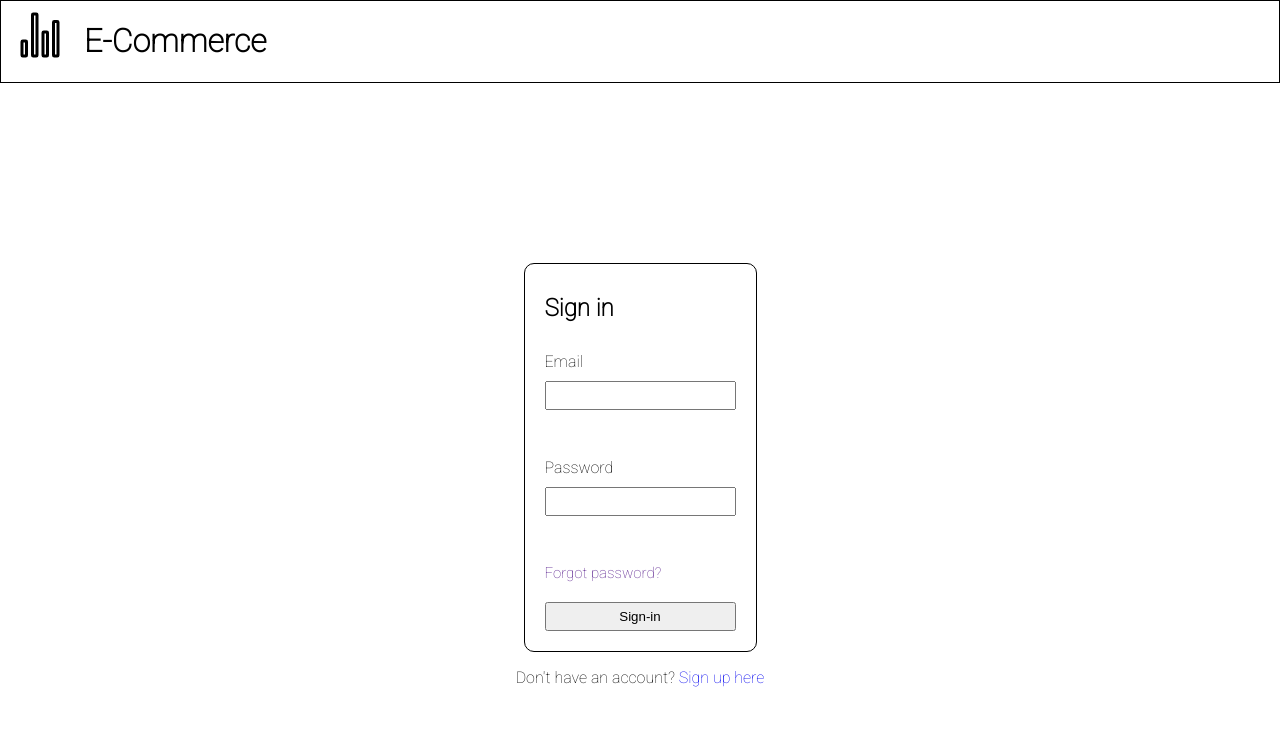
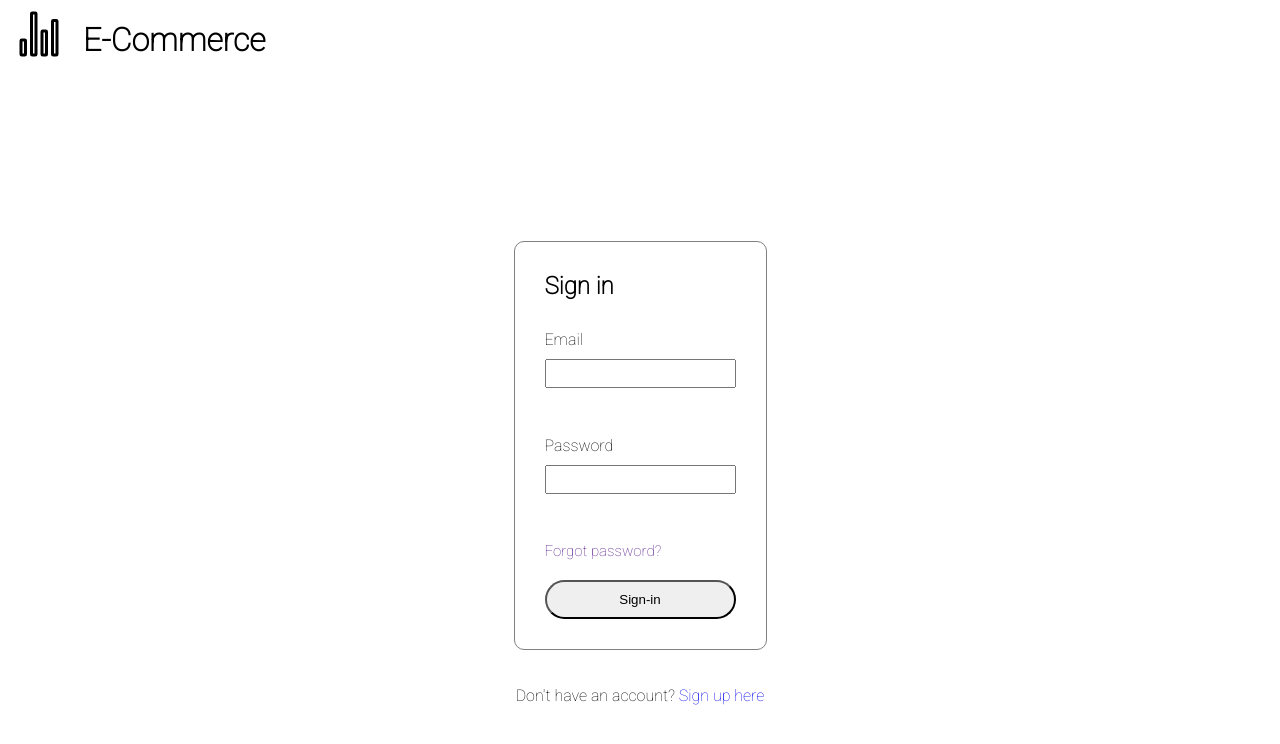
Before and after one commit to Kunari45/e-commerce-project, a plain HTML site: page index.html in a window 1280 px wide. Drawn offline with Linux system fonts and the light colour scheme; a web font is replaced by a local one.

Commit message:
Minor CSS Changes to button

```diff
--- a/index.html
+++ b/index.html
@@ -22,11 +22,11 @@
                     <label for="pwd">Password</label>
                     <input type="password" name="pwd" id="pwd"><br><br>
                     <a href="" id="forgot-pwd">Forgot password?</a>
-                    <input type="submit" value="Sign-in" style="margin-bottom: 10px;">
+                    <input class="login-button" type="submit" value="Sign-in">
                 </form>
             </div>
         </div>
-        <p style="text-align: center;">Don't have an account? <a href="#">Sign up here</a></p>
+        <p class="sign-up">Don't have an account? <a href="#">Sign up here</a></p>
     </div>
 </body>
 </html>
--- a/styles.css
+++ b/styles.css
@@ -23,7 +23,6 @@ a {
 .heading {
     display: flex;
     padding-left: 15px;
-    border: 1px solid black;
 }
 
 .logo {
@@ -45,8 +44,8 @@ h3 {
 }
 
 .login-section {
-    border: 1px solid black;
-    padding: 10px 20px 10px 20px;
+    border: 1px solid Grey;
+    padding: 10px 30px 10px 30px;
     border-radius: 10px;
 }
 
@@ -69,3 +68,16 @@ input {
     padding-bottom: 10px;
     font-size: 15px;
 }
+
+.login-button {
+    margin-bottom: 20px;
+    border-radius: 20px;
+    cursor: pointer;
+    padding-top: 10px;
+    padding-bottom: 10px;
+}
+
+.sign-up {
+    text-align: center;
+    padding-top: 20px;
+}
```
